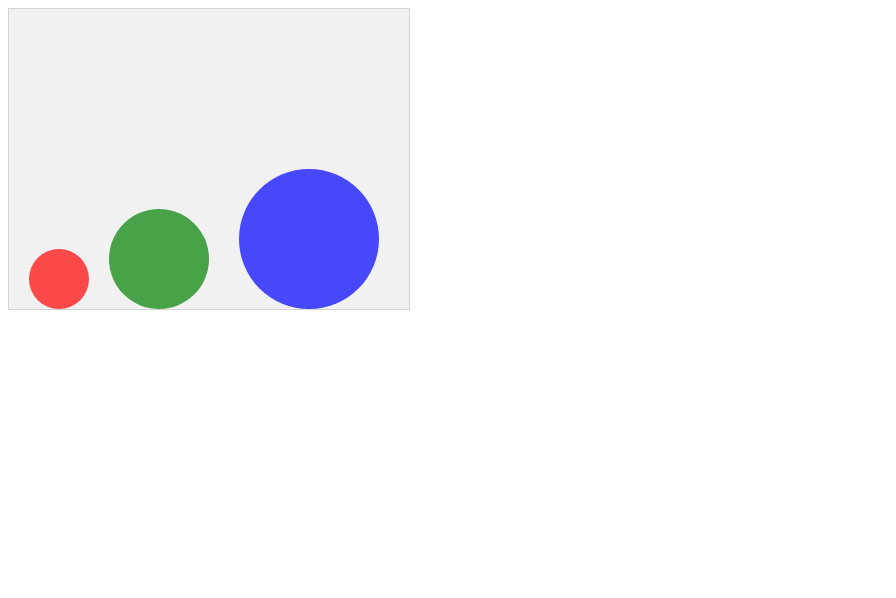
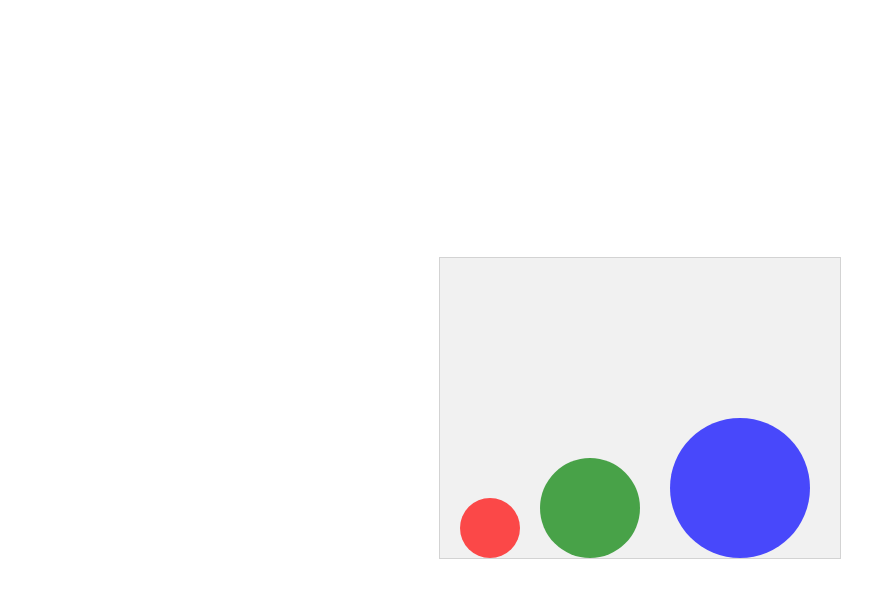
Before and after one commit to rolandjlevy/js-floating-balls-game-oop, a plain HTML site: page index.html in a window 1280 px wide. Shown: the whole page, without its empty margins (0-896 px from the left). Drawn offline with Linux system fonts and the light colour scheme.

Commit message:
centred canvas

```diff
--- a/assets/style.css
+++ b/assets/style.css
@@ -1,3 +1,11 @@
+.container {
+  display: flex;
+  align-items: center;
+  justify-content: center;
+  flex-direction: column;
+  height: 100vh;
+}
+
 #game-area {
   --game-width: 400;
   --game-height: 300;
--- a/index.html
+++ b/index.html
@@ -9,7 +9,10 @@
 
 <body>
 
-  <canvas id="game-area"></canvas>
+  <main class="container">
+    <canvas id="game-area"></canvas>
+  </main>
+
 
   <script src="/src/Area.js"></script>
   <script src="/src/Ball.js"></script>
```
